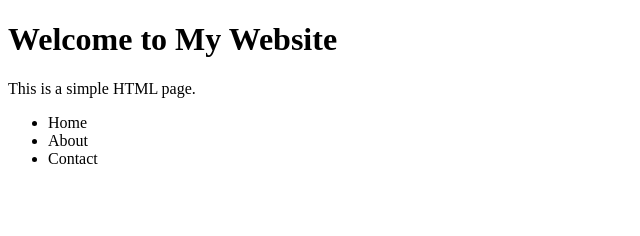
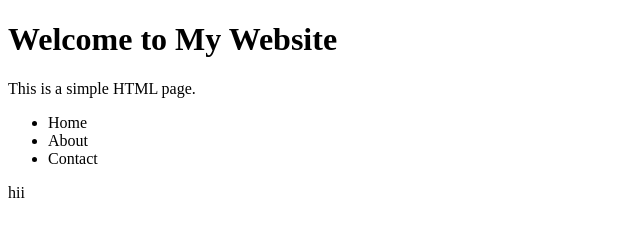
Before and after one commit to indurevaibhav9/github-practice1, a plain HTML site: page index.html in a window 1280 px wide. Shown: the full height of the page, 0-640 px from the left. Drawn offline with Linux system fonts and the light colour scheme.

Commit message:
my first change

```diff
--- a/index.html
+++ b/index.html
@@ -13,5 +13,8 @@
         <li>About</li>
         <li>Contact</li>
     </ul>
+
+    <!-- myfirst new line  -->
+     <p>hii</p>
 </body>
 </html>
```
